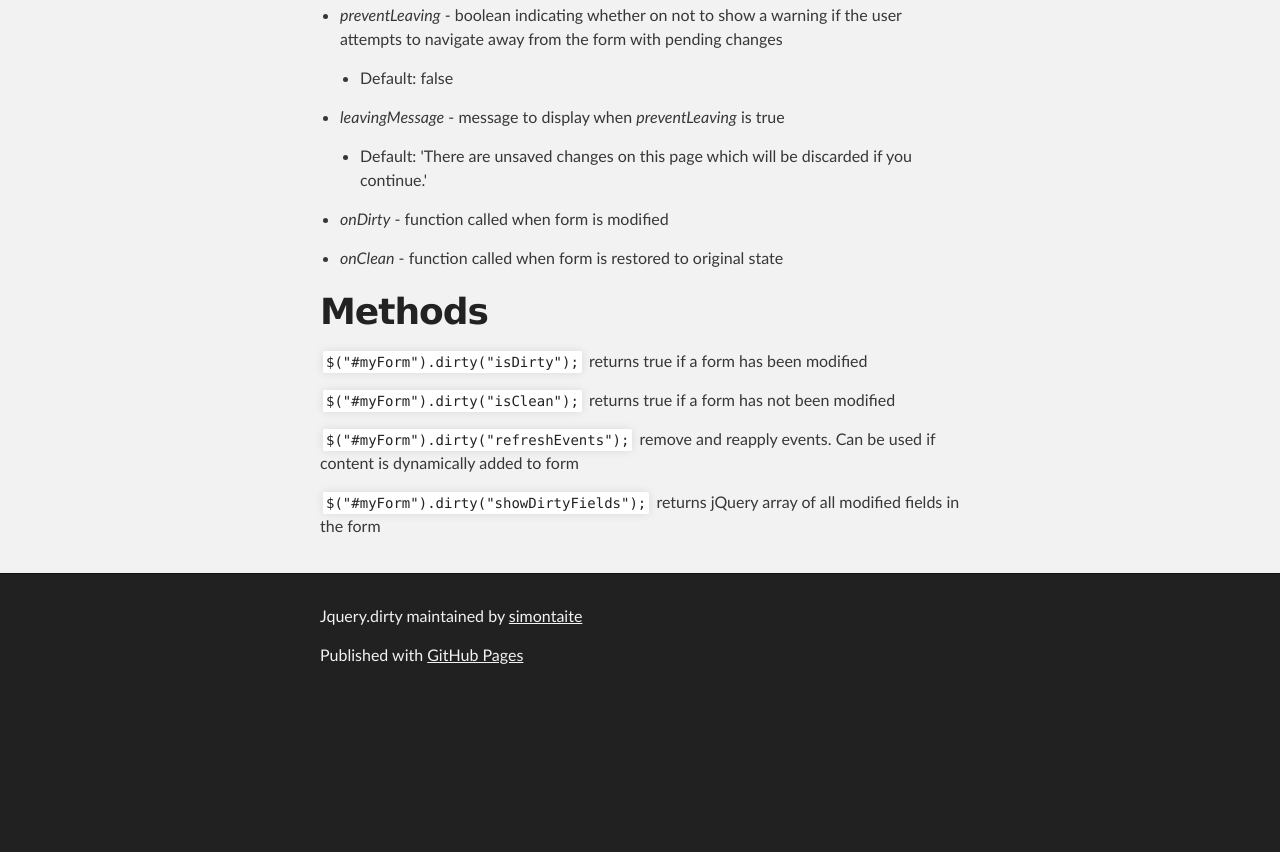
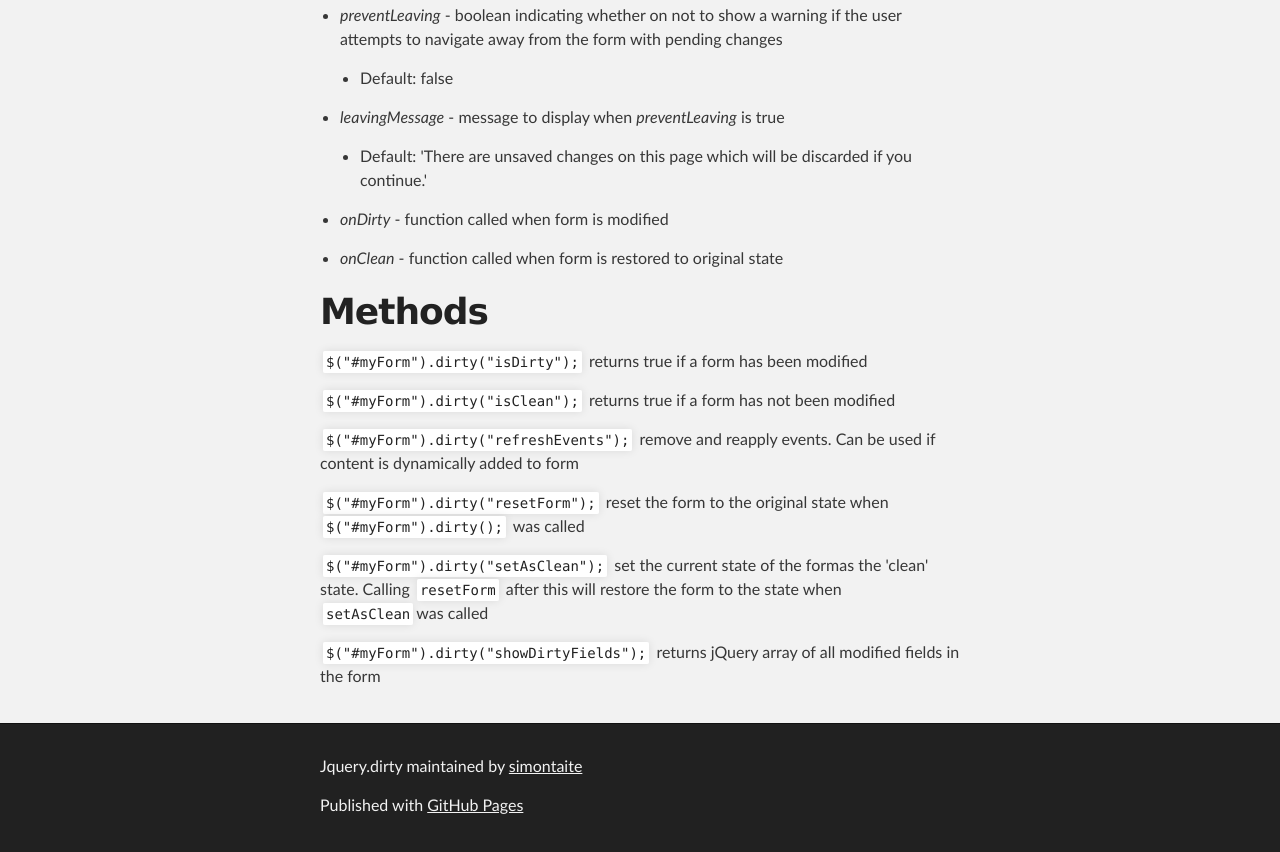
Before and after one commit to simon-reynolds/jquery.dirty, a plain HTML site: page index.html in a window 1280 px wide. Shown: the part 626-1478 px from the top of the page. Before the commit the page ends 1328 px from the top, so only its background shows below. Drawn offline with Linux system fonts and the light colour scheme.

Commit message:
Update index.html
Include new events resetForm and setAsClean

```diff
--- a/index.html
+++ b/index.html
@@ -74,6 +74,10 @@
 
 <p><code>$("#myForm").dirty("refreshEvents");</code> remove and reapply events. Can be used if content is dynamically added to form</p>
 
+<p><code>$("#myForm").dirty("resetForm");</code> reset the form to the original state when <code>$("#myForm").dirty();</code> was called</p>
+
+<p><code>$("#myForm").dirty("setAsClean");</code> set the current state of the formas the 'clean' state. Calling <code>resetForm</code> after this will restore the form to the state when <code>setAsClean</code>was called</p>
+
 <p><code>$("#myForm").dirty("showDirtyFields");</code> returns jQuery array of all modified fields in the form</p>
       </section>
     </div>
```
